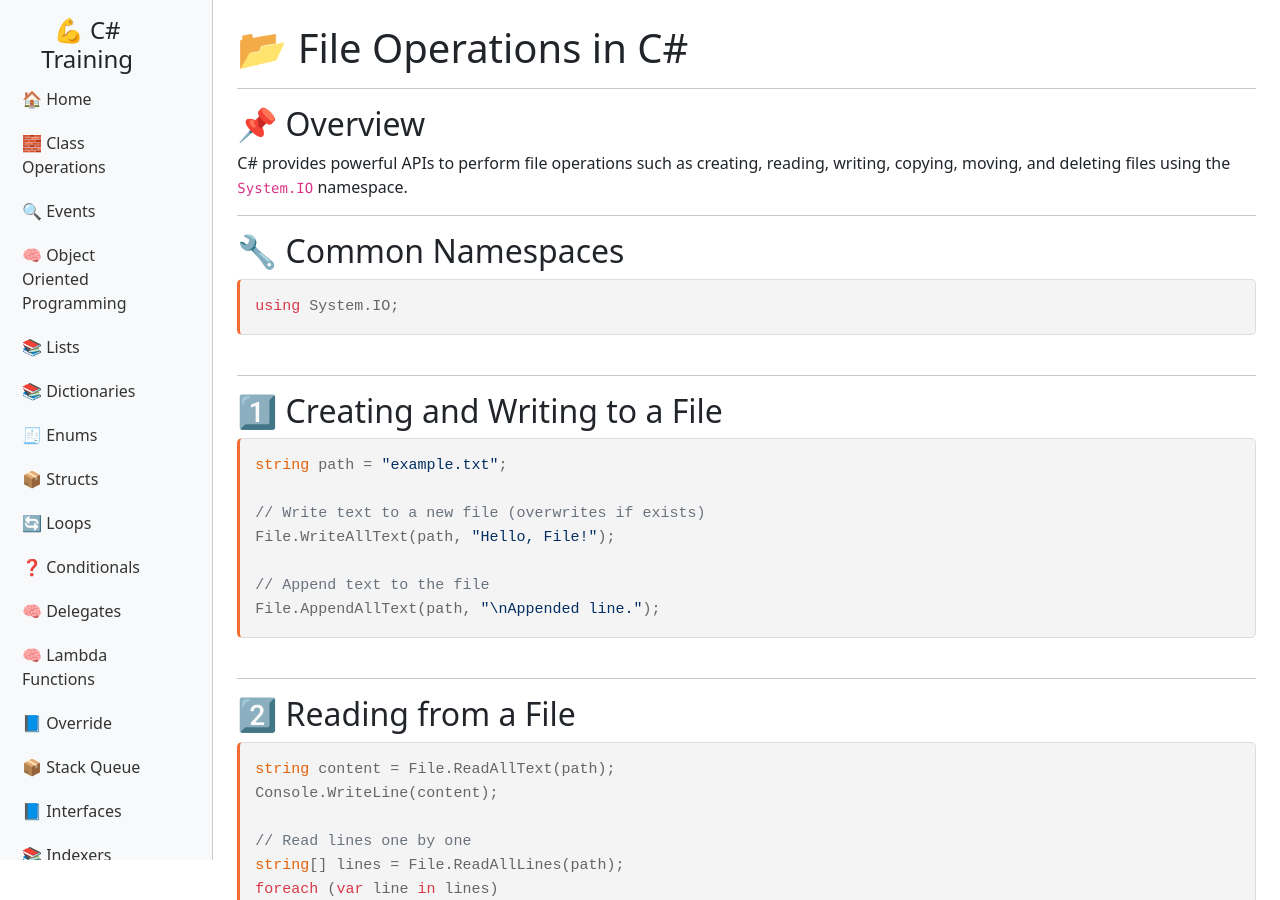
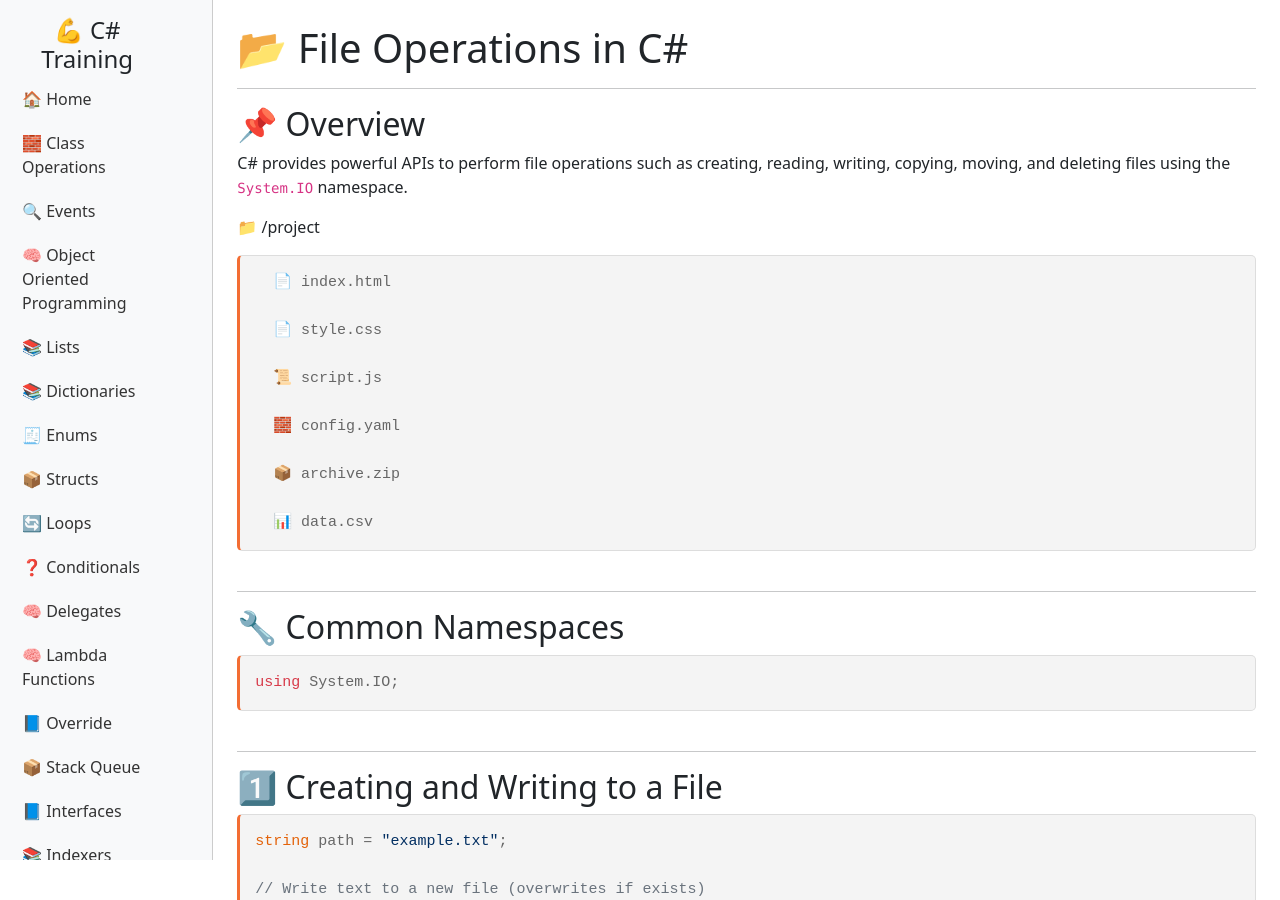
Before and after one commit to buribalkan/C-SHARP-Training, a Jekyll site: the page built from File-Operations.md, in a window 1280 px wide and 900 px high. Built offline with Jekyll 4.4.1, drawn with Linux system fonts in a browser that asks for light colours; nearby versions of some CDN libraries; our own code applies the rules of GitHub Pages for plain Markdown files.

Commit message:
Update File-Operations.md

```diff
--- a/File-Operations.md
+++ b/File-Operations.md
@@ -5,6 +5,22 @@
 ## 📌 Overview
 
 C# provides powerful APIs to perform file operations such as creating, reading, writing, copying, moving, and deleting files using the `System.IO` namespace.
+
+
+📁 /project
+
+      📄 index.html
+
+      📄 style.css
+
+      📜 script.js
+
+      🧱 config.yaml
+
+      📦 archive.zip
+
+      📊 data.csv
+
 
 ---
 
```
